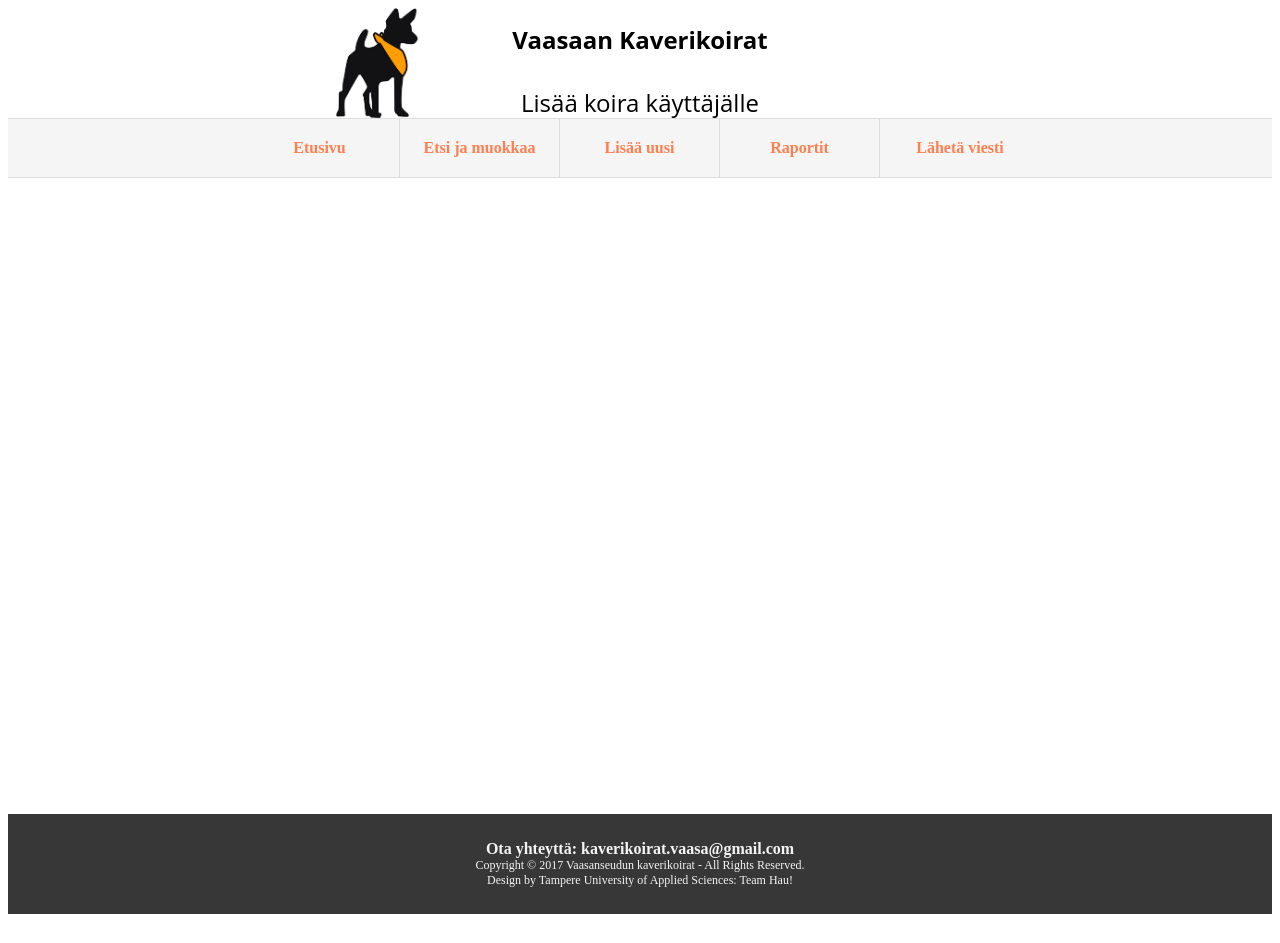
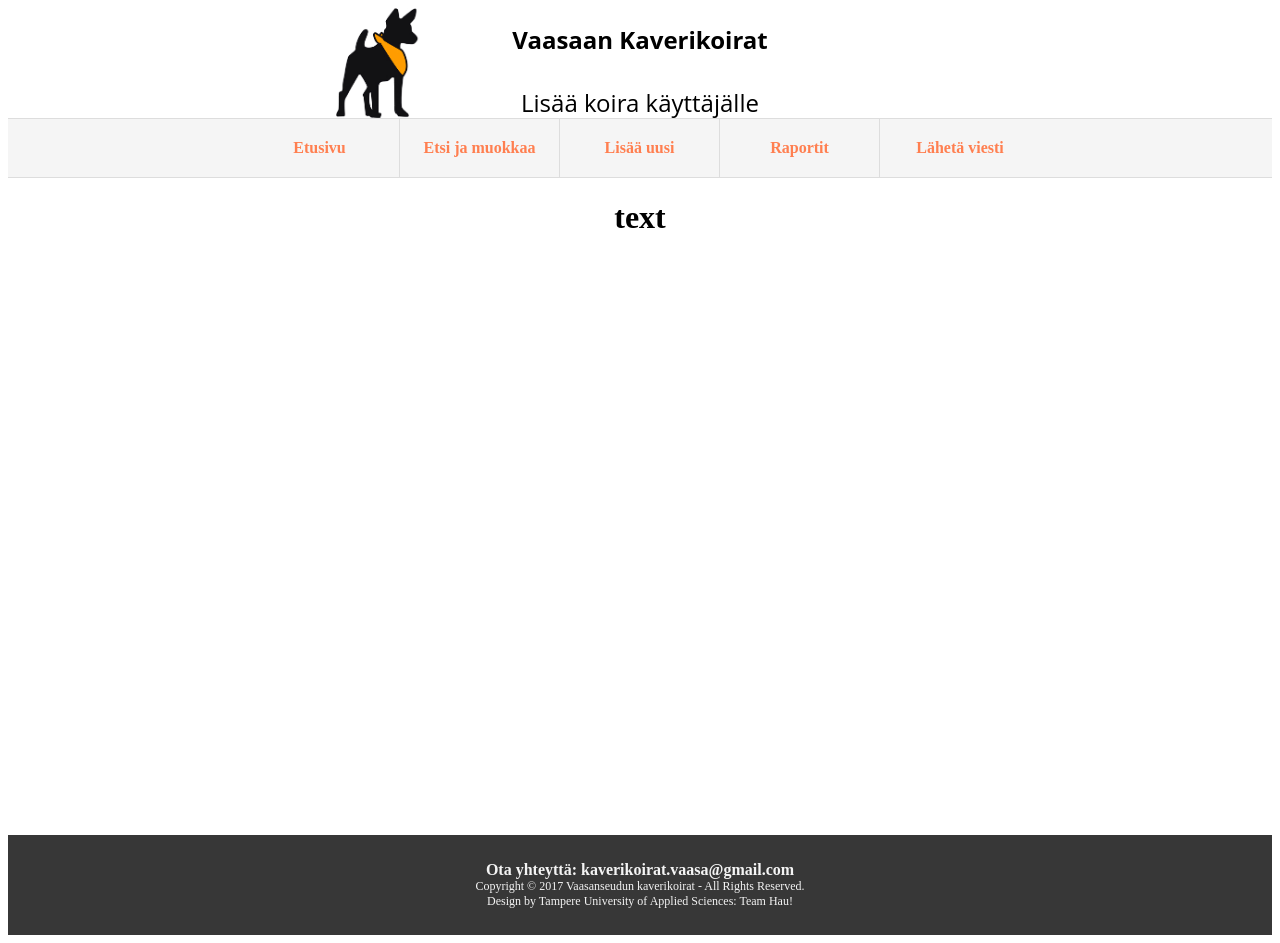
Before and after one commit to raumanm/ProjectHau, an Angular app in the folder frontend/angulartest-app/: page /addDogToUser/1 in a window 1280 px wide. Before the commit the page ends 922 px from the top, so only its background shows below. Built offline with nearby package versions, Linux system fonts and the light colour scheme; no server answers.

Commit message:
Add mockup page

```diff
--- a/frontend/angulartest-app/src/app/user.component/add-dog-to-user.component.html
+++ b/frontend/angulartest-app/src/app/user.component/add-dog-to-user.component.html
@@ -0,0 +1 @@
+<h1>text</h1>
```
